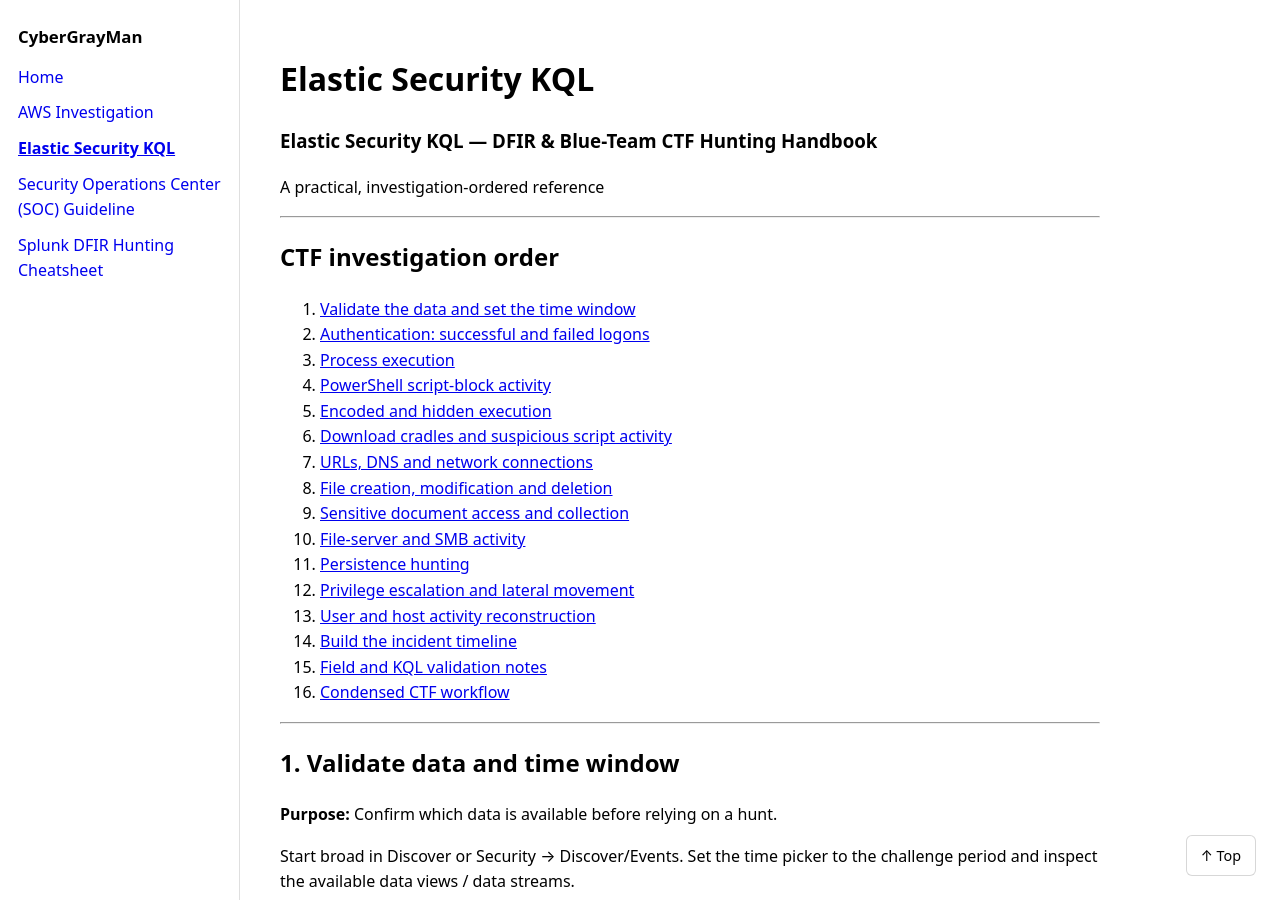
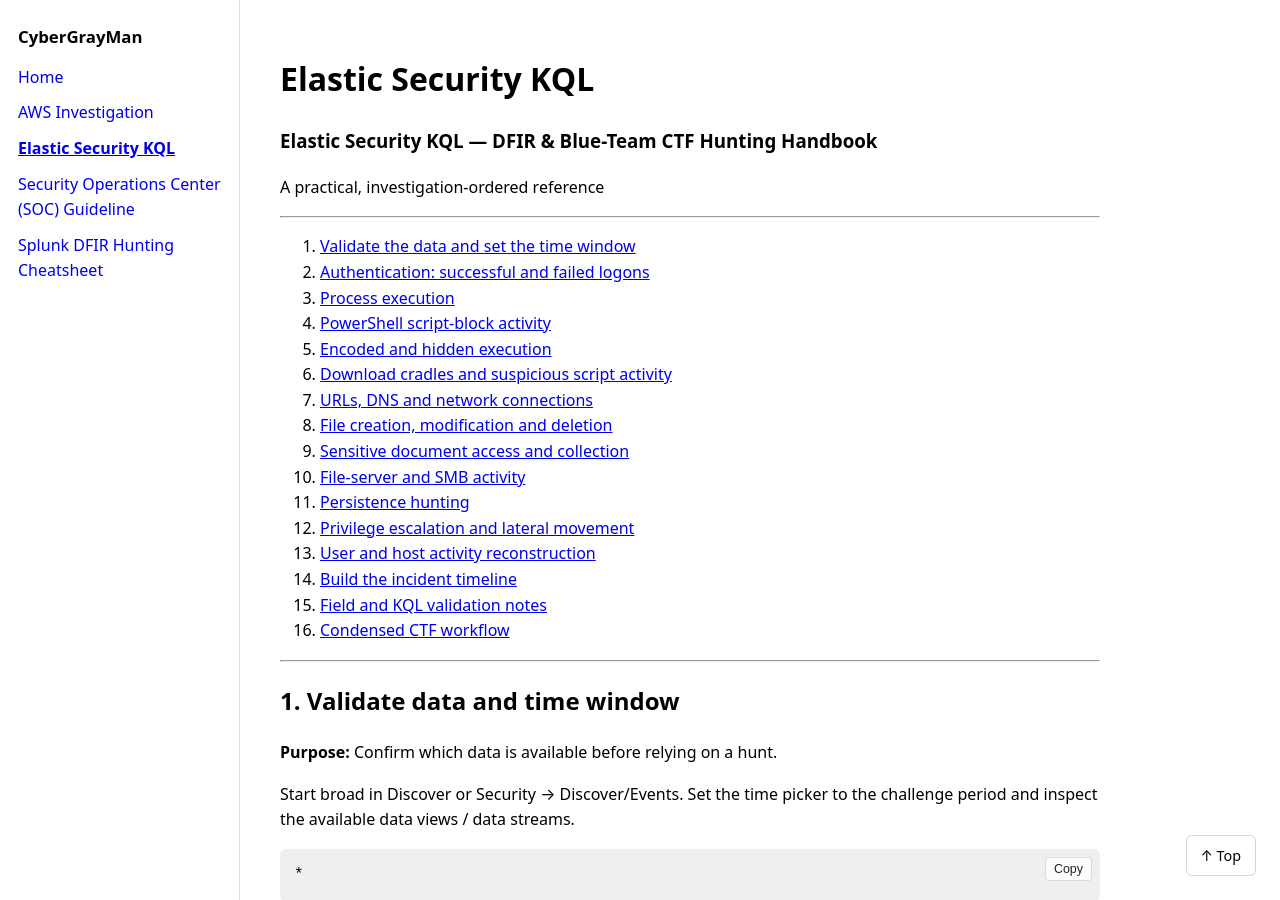
Before and after one commit to cybergrayman/md, a Jekyll site: the page built from Elastic-Security-KQL.md, in a window 1280 px wide and 900 px high. Built offline with Jekyll 4.4.1, drawn with Linux system fonts in a browser that asks for light colours; our own code applies the rules of GitHub Pages for plain Markdown files.

Commit message:
Remove CTF investigation order section header
Removed the 'CTF investigation order' section header from the document.

```diff
--- a/Elastic-Security-KQL.md
+++ b/Elastic-Security-KQL.md
@@ -5,8 +5,6 @@
 A practical, investigation-ordered reference
 
 ---
-
-## CTF investigation order
 
 1. [Validate the data and set the time window](#1-validate-data-and-time-window)
 2. [Authentication: successful and failed logons](#2-authentication-successful-and-failed-logons)
```
